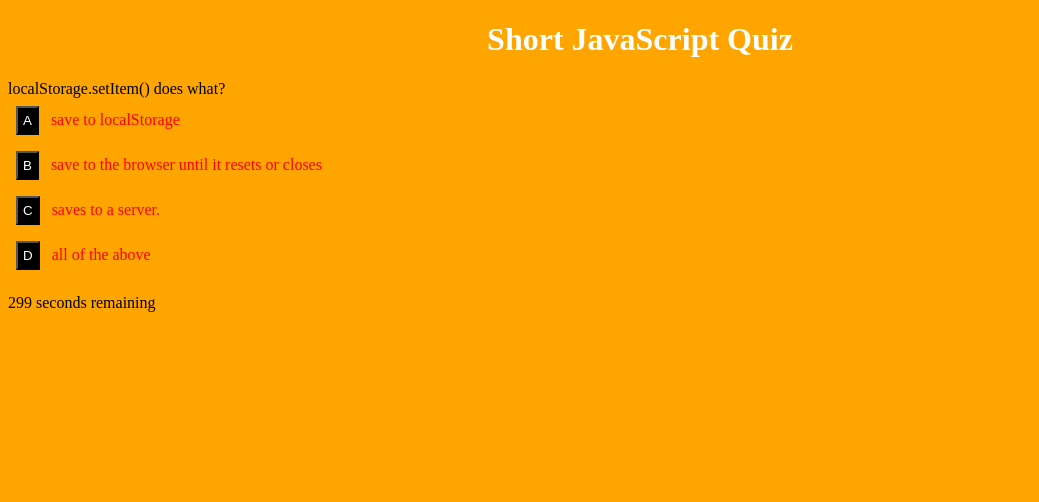
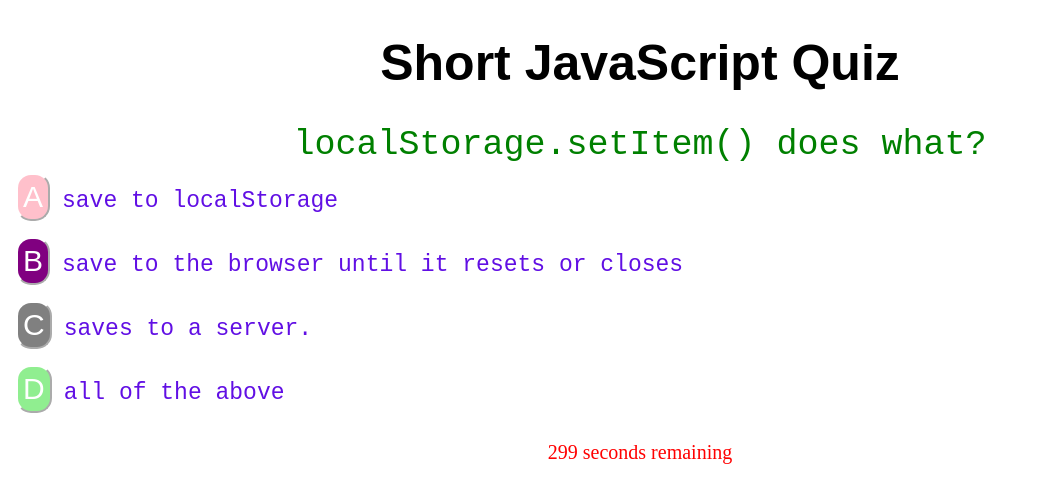
Before and after one commit to crimsonnail23/javascript-short-quiz, a plain HTML site: page index.html in a window 1280 px wide. Both pictures are taken after a click on the button "start". Shown: the whole page, without its empty margins (0-1039 px from the left). Drawn offline with nearby package versions, Linux system fonts and the light colour scheme.

Commit message:
added CSS to all the elements

```diff
--- a/assets/css/style.css
+++ b/assets/css/style.css
@@ -1,25 +1,30 @@
-body{
-    background:orange;
-    justify-content: center;
-}
-
+/* this is what shows when you first load the page*/
 h1{
     text-align:center;
-    color: white;
-}
-
-span{
-    color: red;
+    font-size:50px;
+    font-family: Arial, Helvetica, sans-serif;
 }
 
 section{
     margin:auto;
 }
-
+.quiz-description{
+    color: darkblue;
+    font-family:Arial, Helvetica, sans-serif;
+    font-size: 25px;
+    text-align:center;
+}
+form{
+    display:flex;
+    align-items:center;
+    justify-content:center;
+}
 .buttons{
     color: white;
     background: black;
     list-style-type: none;
+    border-radius: 15px;
+    font-size:20px;
     padding:5px;
     margin: 8px;
 }
@@ -28,6 +33,107 @@ section{
     color:black;
     background: white;
     list-style-type:none;
+    border-radius: 15px;
     padding: 5px;
     margin:8px;
 }
+/* following is for when the quiz starts*/
+#timer{
+    color:red;
+    font-size:20px;
+}
+
+/*next block of code targets the questions themselves*/
+.question-box{
+    font-size:35px;
+    color:green;
+    text-align:center;
+    font-family:'Courier New', Courier, monospace;
+}
+
+/* this is for formatting the possible answers*/
+span{
+    color: rgb(97, 15, 228);
+    font-family: monospace;
+    font-size:23px;
+
+}
+/* following is CSS for the buttons that answer the question */
+#option-A{
+    color: white;
+    background: pink;
+    list-style-type: none;
+    border-radius: 15px;
+    border-color:white;
+    padding:5px;
+    margin: 8px;
+    font-size:30px;
+}
+
+#option-A:hover{
+    color: pink;
+    background: white;
+}
+
+#option-B{
+    color:white;
+    background: purple;
+    list-style-type: none;
+    border-radius: 15px;
+    border-color:white;
+    padding:5px;
+    margin: 8px;
+    font-size:30px;
+}
+#option-B:hover{
+    color:purple;
+    background:white;
+}
+
+#option-C{
+    color:white;
+    background: gray;
+    list-style-type: none;
+    border-radius: 15px;
+    border-color:white;
+    padding:5px;
+    margin: 8px;
+    font-size:30px;
+}
+
+#option-C:hover{
+    color:gray;
+    background:white;
+}
+
+#option-D{
+    color:white;
+    background: lightgreen;
+    list-style-type: none;
+    border-radius: 15px;
+    border-color:white;
+    padding:5px;
+    margin: 8px;
+    font-size:30px;
+}
+
+#option-D:hover{
+    color:lightgreen;
+    background:white;
+}
+
+/* this section is for after the quiz ends, and you have to put in your initials */
+
+#final-results{
+    display:flex;
+    align-items:center;
+    justify-content: center;
+    color: lightblue;
+    font-size: 30px;
+}
+
+.results{
+    color: green;
+    font-size: 20px;
+    font-size:30px;
+}
--- a/assets/js/script.js
+++ b/assets/js/script.js
@@ -48,7 +48,7 @@ var buttonD = document.createElement("button");
 //"option A" will be the value for all the A options for each of the questions.
 //all values are placeholders.
 
-    var buttonAArray =["save to localStorage", "null", "i=1", "saves to sesstion storage", "i don't know... can you repet the question?"]
+    var buttonAArray =["save to localStorage", "null", "i=1", "saves to sesstion storage", "i don't know... can you repeat the question?"]
     var buttonBArray = ["save to the browser until it resets or closes", "0", "i++", "turns integers into string data", "maybe"]
     var buttonCArray = ["saves to a server.", "A", "do nothing, it automatically increases by 1", "turns strings into an integer", "no"]
     var buttonDArray = ["all of the above", "1", "none of the above", "all of the above.", "Yes"]
@@ -134,8 +134,9 @@ var quizMeat = function(){
     //iterates through each question, and option on clicking the Next Button. added a '+1' so that after the final question, it iterates one more time and clears everything.
     if(questionNumber<questionsArray.length+1){
         console.log(questionNumber)
+        var questionBox=$("<div></div>").addClass("question-box").text(questionsArray[questionNumber]);
 
-        $(".questions").append("<div>" + questionsArray[questionNumber] + "</div>");
+        $(".questions").append(questionBox);
         $(".button-A").append(buttonA ,"   ", "<span>"+buttonAArray[questionNumber]+"</span>");
         $(".button-B").append(buttonB ,"   ", "<span>"+buttonBArray[questionNumber]+"</span>");
         $(".button-C").append(buttonC ,"   ", "<span>"+buttonCArray[questionNumber]+"</span>");
@@ -233,9 +234,11 @@ var savingScore = function(){
 
 //following code will show the winner and the score.
 var scoreBoard = function(){
+    var board = $("<div></div>").addClass("board").text("your name and final score: ")
     $(".results").text(localStorage.getItem("winners")+"  "+localStorage.getItem("score"));
     $("#initials").remove();
     $("#winnerWinnerChickenDinner").remove();
+    $("#final-results").prepend(board);
 }
 
 //following code triggers when you don't have the highscore, and shows your current score, and the highscore.
@@ -244,13 +247,13 @@ var finalResults= function(){
     var finalResultsDivEl = $("<div></div").attr("id", "final-results");
     $("main").prepend(finalResultsDivEl);
    //(not part of MVP) var finalResultsPara1El= $("<p></p>").attr("class", "results").text("Highscore: "+ localStorage.getItem("highscore"));
-    var finalResultsPara2El= $("<p></p>").attr("class", "results").text("Your Final Score: "+ score);
+    var finalResultsPara2El= $("<p></p>").attr("class", "results").text("Your Final Score: "+ score +". "+"enter your initials: ");
     var initialsInputEl= $("<input></input").attr("id","initials");
     var initialsButtonEl=$("<button></button>").attr({type:"button", id:"winnerWinnerChickenDinner"}).addClass("buttons").text("Submit");
     //(not part of MVP)$("#final-results").prepend(finalResultsPara1El);
     $("#final-results").append(initialsInputEl);
     $("#final-results").append(initialsButtonEl);
-    $("#final-results").append(finalResultsPara2El);
+    $("#final-results").prepend(finalResultsPara2El);
     $("#winnerWinnerChickenDinner").on('click', function(){
         localStorage.setItem("winners", initialsInputEl.val());
         scoreBoard();
```
